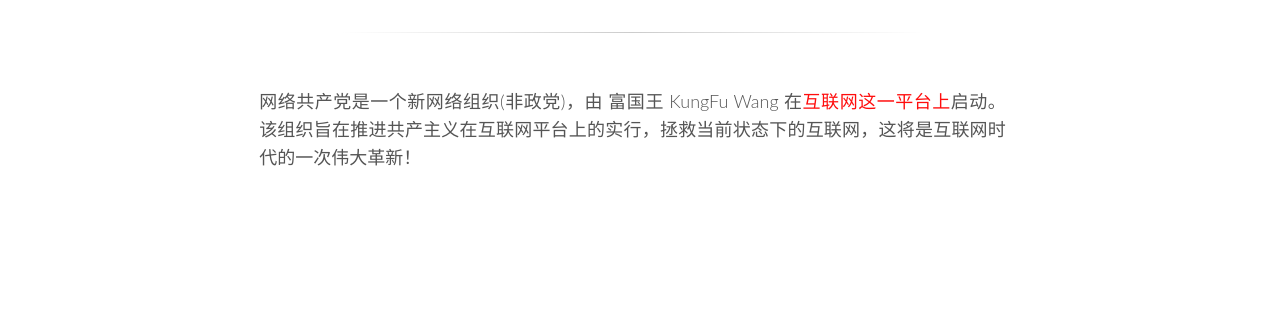
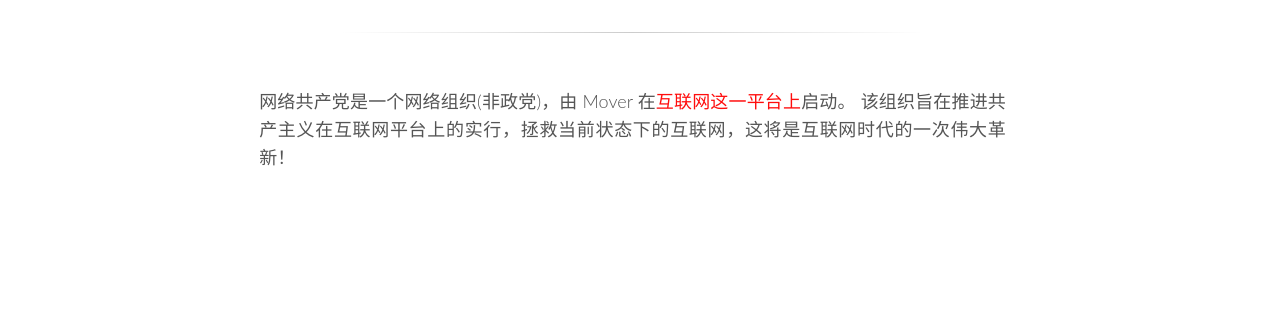
Before and after one commit to cpnorg/cpnorg.github.io, a plain HTML site: page index.html in a window 1280 px wide. Shown: the part 471-799 px from the top of the page. Drawn offline with Linux system fonts and the light colour scheme.

Commit message:
Update index.html
去除真名采用创始人网名

```diff
--- a/index.html
+++ b/index.html
@@ -105,7 +105,7 @@
       <hr />
       <div class="col-md-2"></div>
       <div class="col-md-8">
-        <p class="justified">网络共产党是一个新网络组织(非政党)，由 富国王 KungFu Wang 在<a
+        <p class="justified">网络共产党是一个网络组织(非政党)，由 Mover 在<a
                 target="_black"
                 rel="noopener noreferrer"
                 href="#"
```
